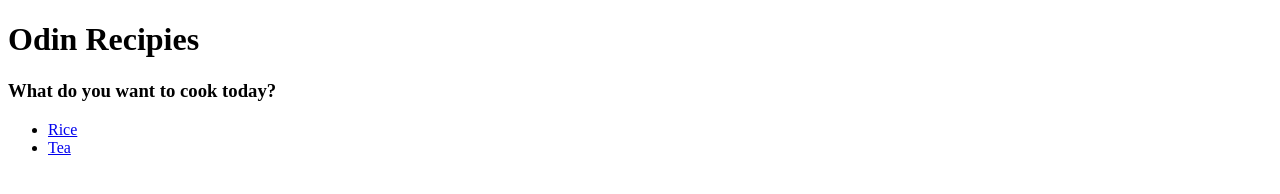
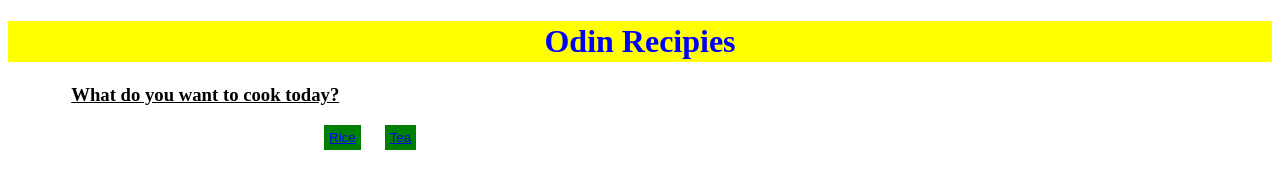
Before and after one commit to prajith-11/recipies, a plain HTML site: page index.html in a window 1280 px wide. Drawn offline with Linux system fonts and the light colour scheme.

Commit message:
Tried basic styling to only home page

```diff
--- a/index.html
+++ b/index.html
@@ -1,19 +1,53 @@
 <!DOCTYPE html>
 <html lang="en">
     <head>
+        <style>
+            /* *{
+                border: 1px solid red;
+            } */
+            h1{
+                text-align: center;
+                color: blue;
+                background-color: yellow;
+                padding: 2px;
+                border: 4px;
+            }
+            h3{
+                padding-left: 5%;
+                text-decoration: underline;
+            }
+            div{
+                align-items: center;
+                align-content: center;
+                align-self: center;
+                vertical-align: middle;
+                padding-left: 25%;
+            }
+            button{
+                color: black;
+                background-color: green;
+                height: auto;
+                padding: 5px;
+                border: 10px;
+                border-spacing: 2px;
+            }
+            a{
+                text-decoration: non-underline;
+            }
+            gap{
+                padding: 10px;
+            }
+        </style>
         <meta charset="UTF-8">
         <title>Recipies</title>
     </head>
     <body>
         <h1>Odin Recipies</h1>
         <h3>What do you want to cook today?</h3>
-        <ul>
-            <li>
-                <a href="dishes/rice.html">Rice</a>
-            </li>
-            <li>
-                <a href="dishes/tea.html">Tea</a>
-            </li>
-        </ul>
+        <div>
+                <button><a href="dishes/rice.html">Rice</a></button>
+                <gap></gap>
+                <button><a href="dishes/tea.html">Tea</a></button>
+        </div>
     </body>
 </html>
```
Also changed, not shown: dishes/tea.html (+1 -1 lines), 1 other file.
